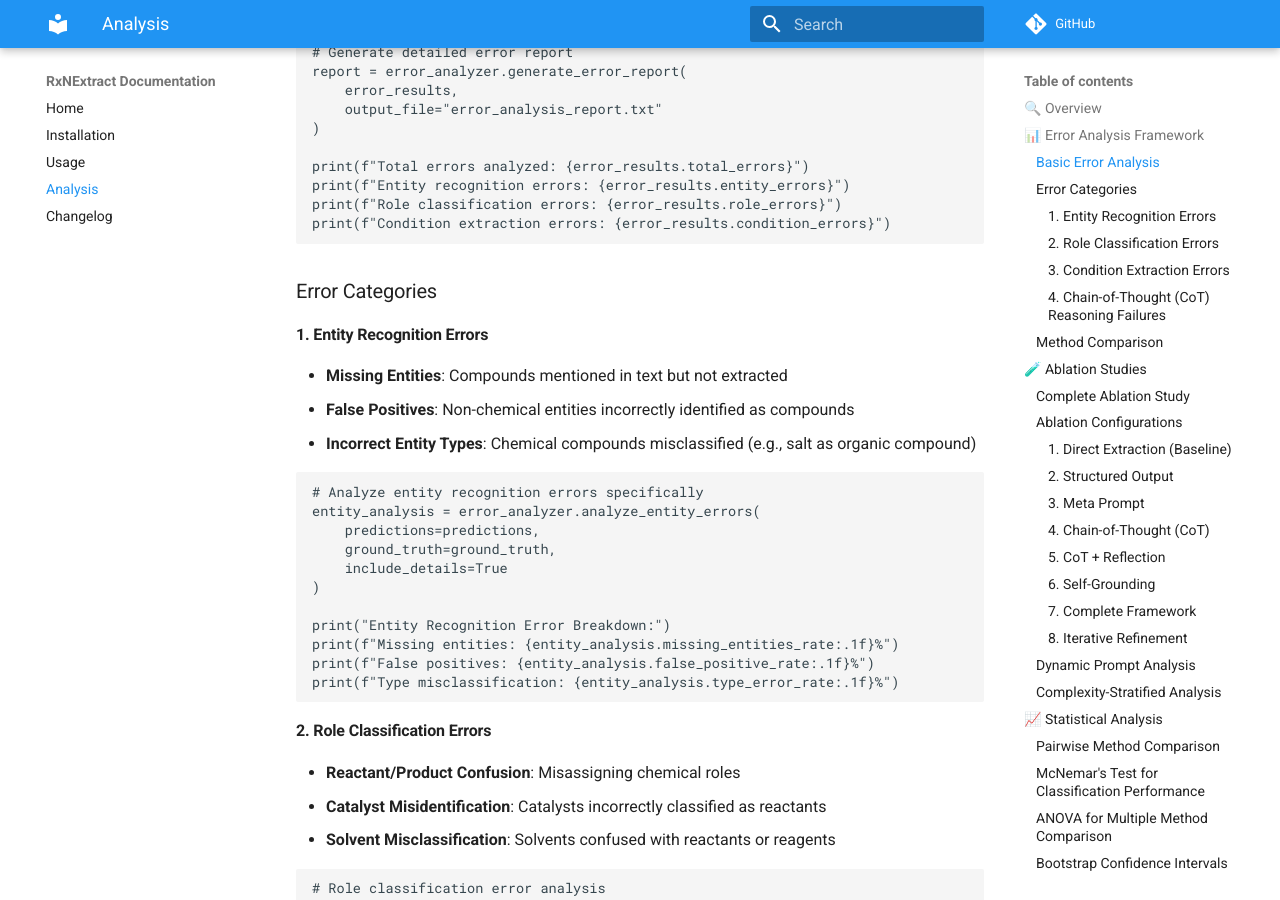
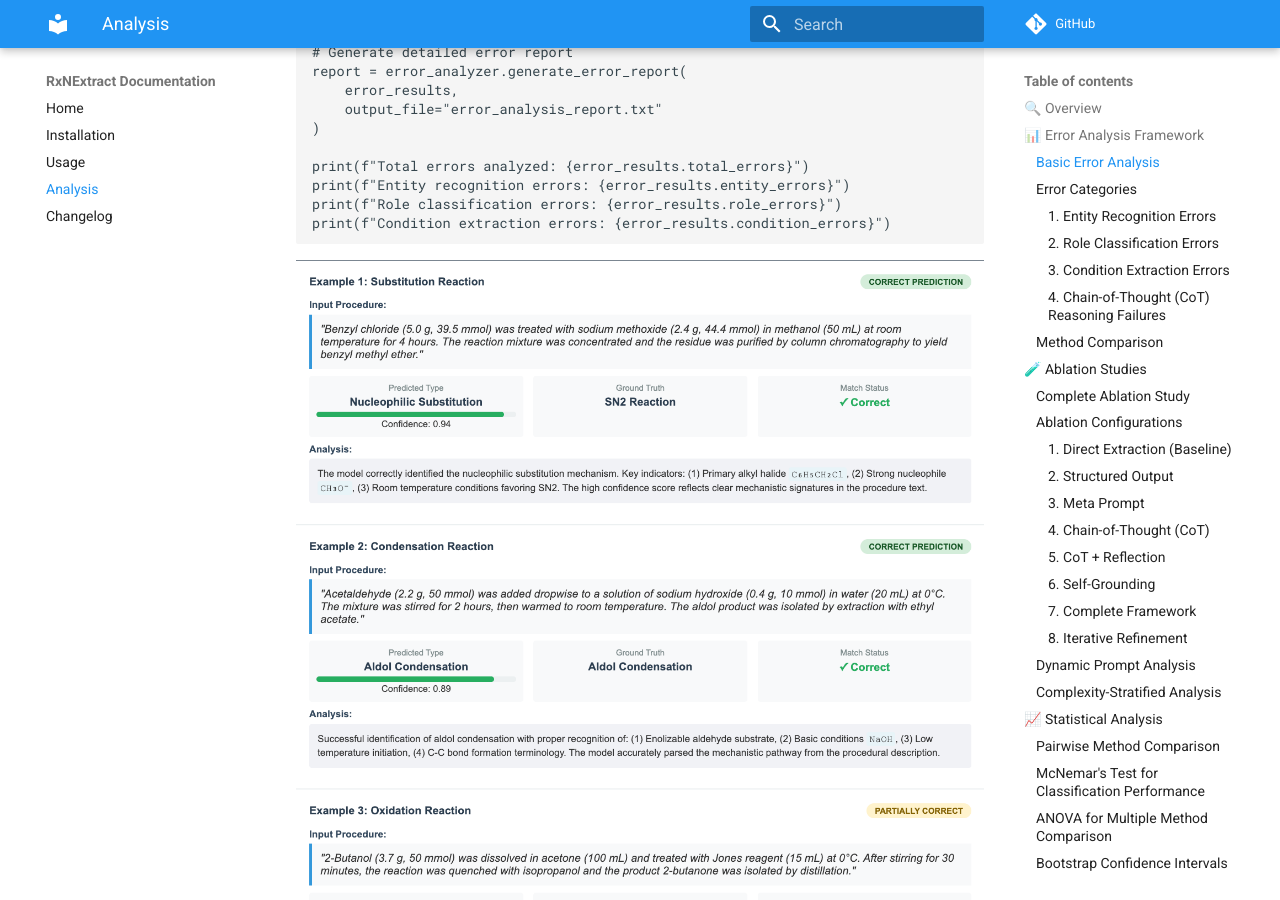
Before and after one commit to chemplusx/RxNExtract, an MkDocs documentation site: the page built from docs/ANALYSIS.md, in a window 1280 px wide and 900 px high, scrolled down 958 px. Built offline with MkDocs 1.6.1 and Material for MkDocs 9.7.7, drawn with Linux system fonts in a browser that asks for light colours; comment, search, counter and statistics services are not loaded.

Commit message:
Add anallysis image

````diff
--- a/docs/ANALYSIS.md
+++ b/docs/ANALYSIS.md
@@ -44,6 +44,8 @@ print(f"Entity recognition errors: {error_results.entity_errors}")
 print(f"Role classification errors: {error_results.role_errors}")
 print(f"Condition extraction errors: {error_results.condition_errors}")
 ```
+
+![Extraction Examples](extraction_examples.png)
 
 ### Error Categories
 
````
Also changed, not shown: docs/extraction_examples.png (added).
